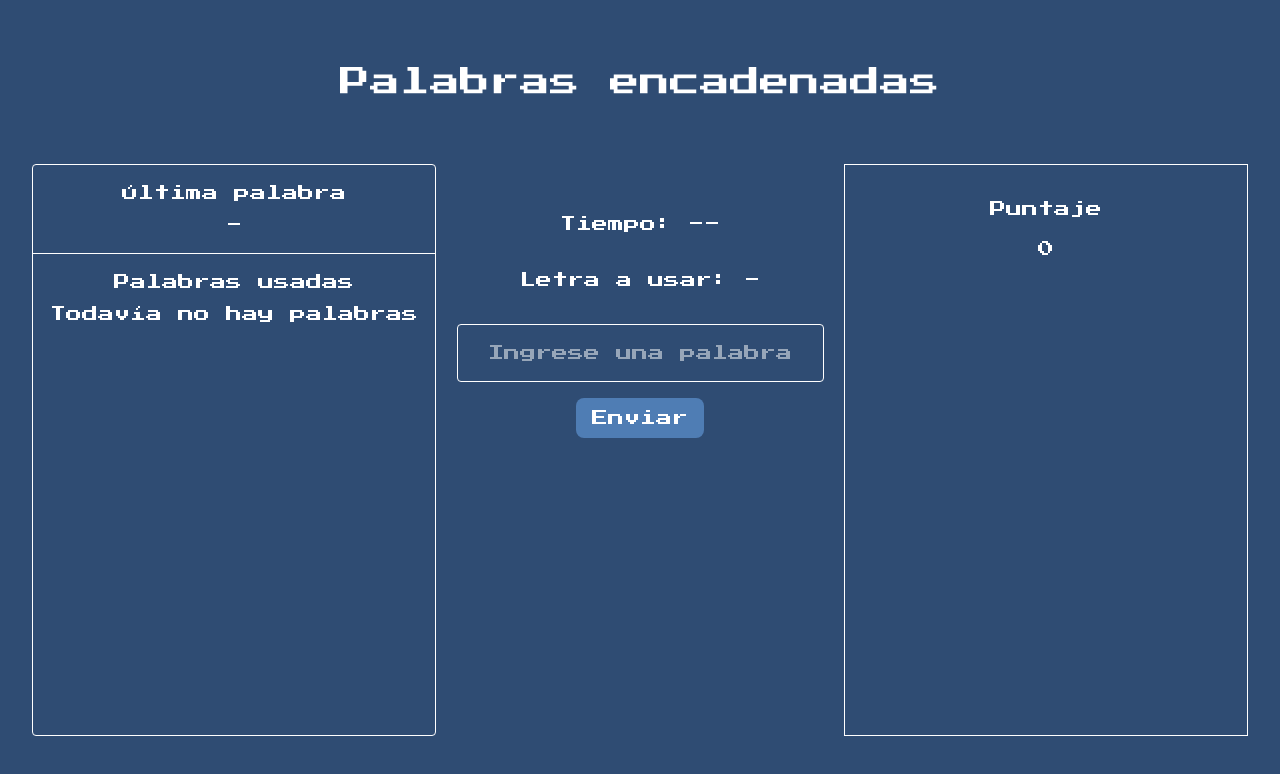
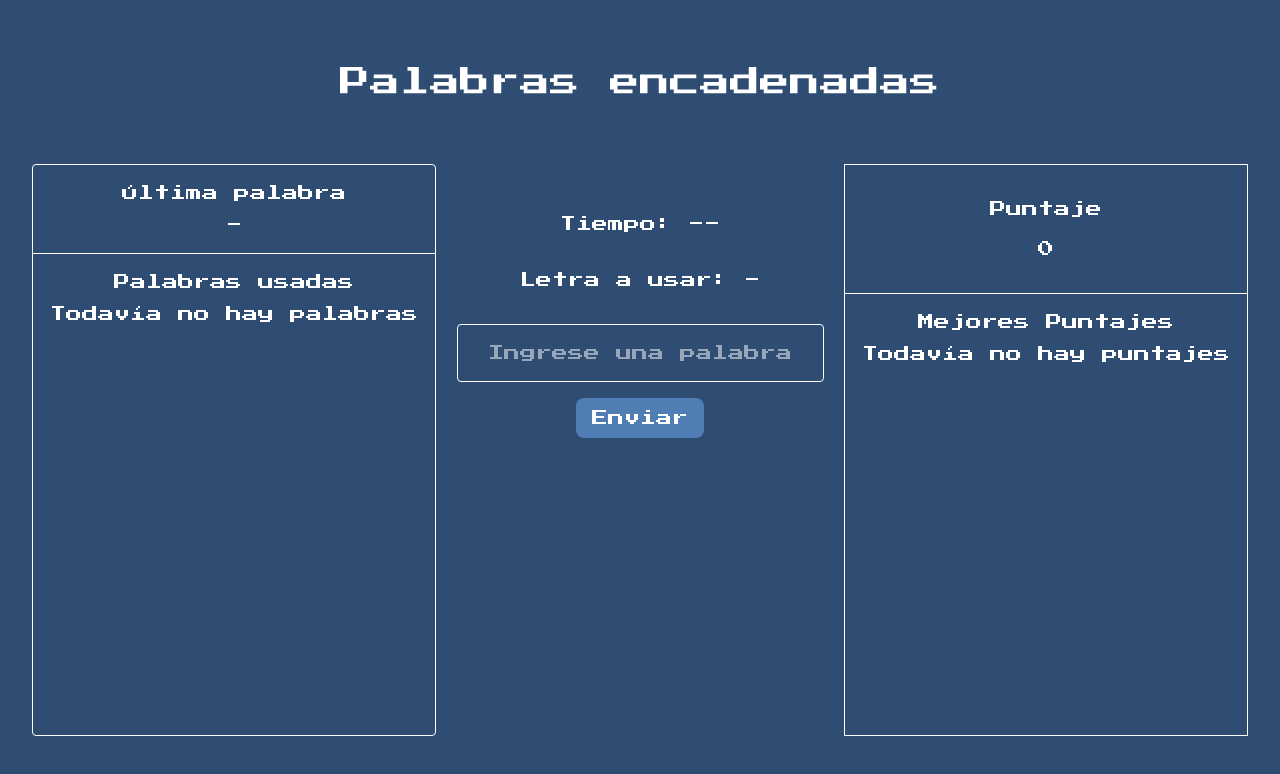
Before and after one commit to CabralJoel/unq-ui-hector-joel-cabral-trabajo-final, a React (Vite) app: page / in a window 1280 px wide. Shown: the top 774 px of the page. Built offline with nearby package versions, Linux system fonts and the light colour scheme.

Commit message:
add leaderboard

```diff
--- /dev/null
+++ b/src/components/Leaderboard.tsx
@@ -0,0 +1,30 @@
+import { cn } from "@/lib/utils";
+
+
+type LeaderboardProps = React.ComponentProps<"div"> & {
+    bestsCores: number[];
+};
+
+export const Leaderboard = ({bestsCores,className,...props}:LeaderboardProps) => {
+
+    return(
+        <div className={cn("flex flex-col min-h-0 text-center p-4 gap-2",className)} {...props}>
+            <h2>Mejores Puntajes</h2>
+
+            <ul>
+                {bestsCores.length === 0 ? (
+                    <p>Todavía no hay puntajes</p>
+                ) : (
+                    <ul className="space-y-2 overflow-y-auto">
+                        {bestsCores.map((score,index)=>(
+                            <li key={`${score}-${index}`} >
+                                {score}
+                            </li>
+                        ))}
+                    </ul>
+                )}
+            </ul>
+
+        </div>
+    )
+}
--- a/src/components/ScorePanel.tsx
+++ b/src/components/ScorePanel.tsx
@@ -1,14 +1,19 @@
 import { cn } from "@/lib/utils";
+import { Leaderboard } from "./LeaderBoard";
 
 type ScorePanelProps = React.ComponentProps<"div"> & {
     score: number;
+    bestsCores:number[];
 };
 
-export const ScorePanel = ({score,className,...props}:ScorePanelProps) => {
+export const ScorePanel = ({score,bestsCores,className,...props}:ScorePanelProps) => {
     return(
-        <aside className={cn("flex flex-col text-center border p-8 gap-4",className)}{...props}>
-            <span>Puntaje</span>
-            <span>{score}</span>
+        <aside className={cn("flex flex-col text-center border",className)}{...props}>
+            <div className="flex flex-col border-b p-8 gap-4">
+                <span>Puntaje</span>
+                <span>{score}</span>
+            </div>
+            <Leaderboard bestsCores={bestsCores}/>
         </aside>
     )
 }
--- a/src/components/WordsHistory.tsx
+++ b/src/components/WordsHistory.tsx
@@ -16,7 +16,7 @@ export const WordsHistory=({words,className,...props}:WordsHistoryProps)=>{
                 <p>{lastWord ?? "-"}</p>
             </section>
 
-            <section className="flex flex-col min-h-0 text-center p-4 gap-2 ">
+            <section className="flex flex-col min-h-0 text-center p-4 gap-2">
                 <h2>Palabras usadas</h2>
                 {history.length === 0 ? (
                     <p>Todavía no hay palabras</p>
--- a/src/pages/GamePage.tsx
+++ b/src/pages/GamePage.tsx
@@ -2,10 +2,11 @@ import { GameOverModal } from "@/components/GameOverModal";
 import { ScorePanel } from "@/components/ScorePanel";
 import { WordForm } from "@/components/WordForm";
 import { WordsHistory } from "@/components/WordsHistory";
+import { getLeaderboard, saveScore } from "@/services/leaderboard";
 import { validateWord } from "@/services/words";
 import { useEffect, useState } from "react";
 
-const TIMER = 15;
+const TIMER = 5;
 
 type GameStatus ="waiting" | "playing" | "game-over";
 
@@ -14,6 +15,7 @@ export default function GamePage() {
     const [timeRemaining, setTimeRemaining] = useState(TIMER);
     const [gameStatus, setGameStatus] = useState<GameStatus>("waiting");
     const [error, setError] = useState("");
+    const [leaderboard,setLeaderboard] = useState<number[]>(()=>getLeaderboard());
 
     const score = words.reduce((total, word) => total + word.length,0,);
 
@@ -56,6 +58,8 @@ export default function GamePage() {
     const handleGameOver = () => {
         setGameStatus("game-over");
         setError("")
+        saveScore(score);
+        setLeaderboard(getLeaderboard());
     }
 
     const handleNewGame = () => {
@@ -65,14 +69,18 @@ export default function GamePage() {
     }
 
     useEffect(() => {
+        if(timeRemaining===0){
+            handleGameOver();
+        }
+    }, [timeRemaining]);
+
+    useEffect(() => {
     if (gameStatus !== "playing") return;
 
     const interval = setInterval(() => {
         setTimeRemaining((previousTime) => {
             if (previousTime === 0) {
                 clearInterval(interval);
-                handleGameOver();
-
                 return 0;
             }
 
@@ -100,7 +108,7 @@ export default function GamePage() {
 
                 <span className="text-center">{error}</span>
             </section>
-            <ScorePanel className="min-w-101" score={score}/>
+            <ScorePanel className="min-w-101" score={score} bestsCores={leaderboard}/>
         </div>
         {gameStatus === "game-over" && (
             <GameOverModal
```
